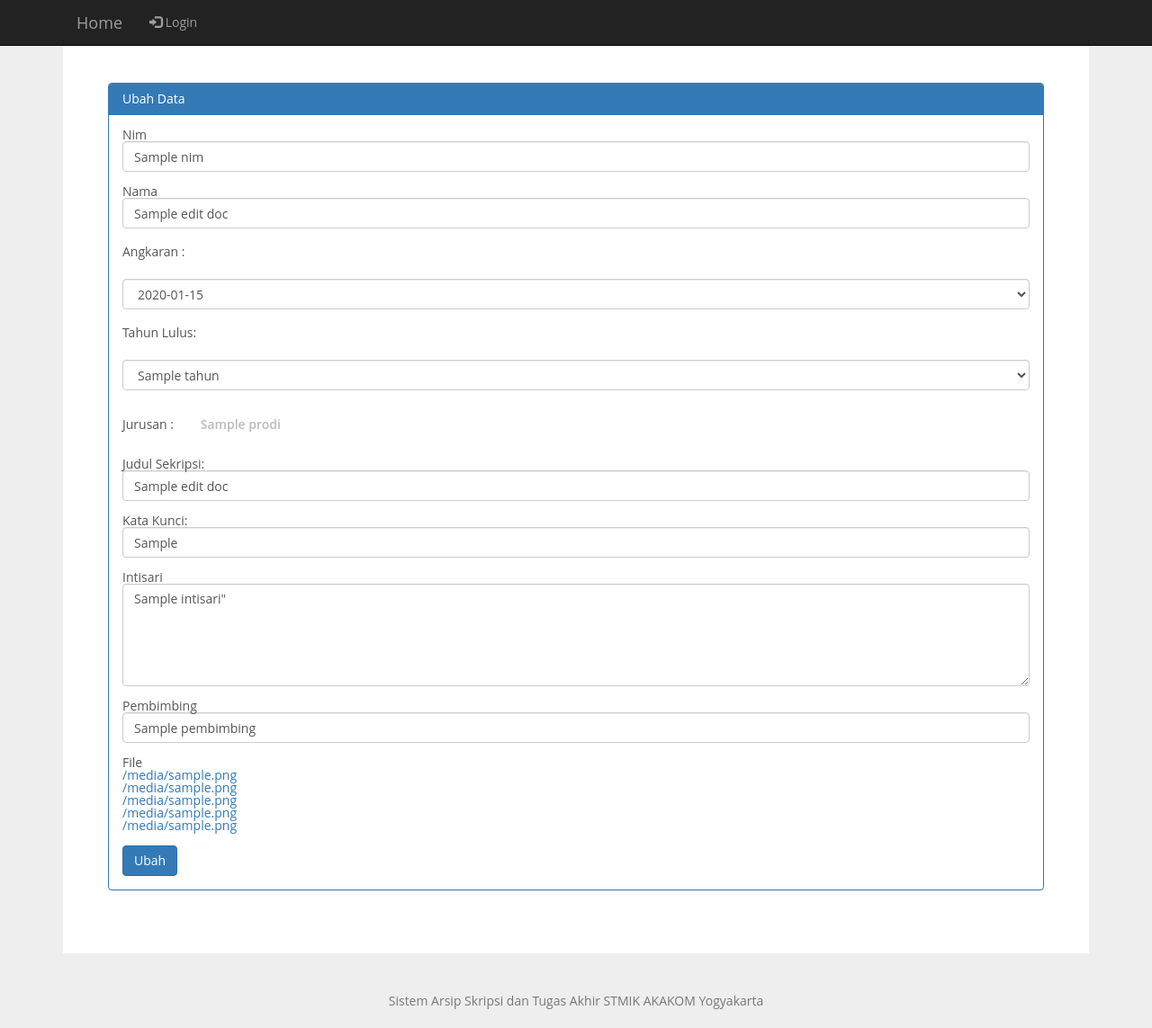
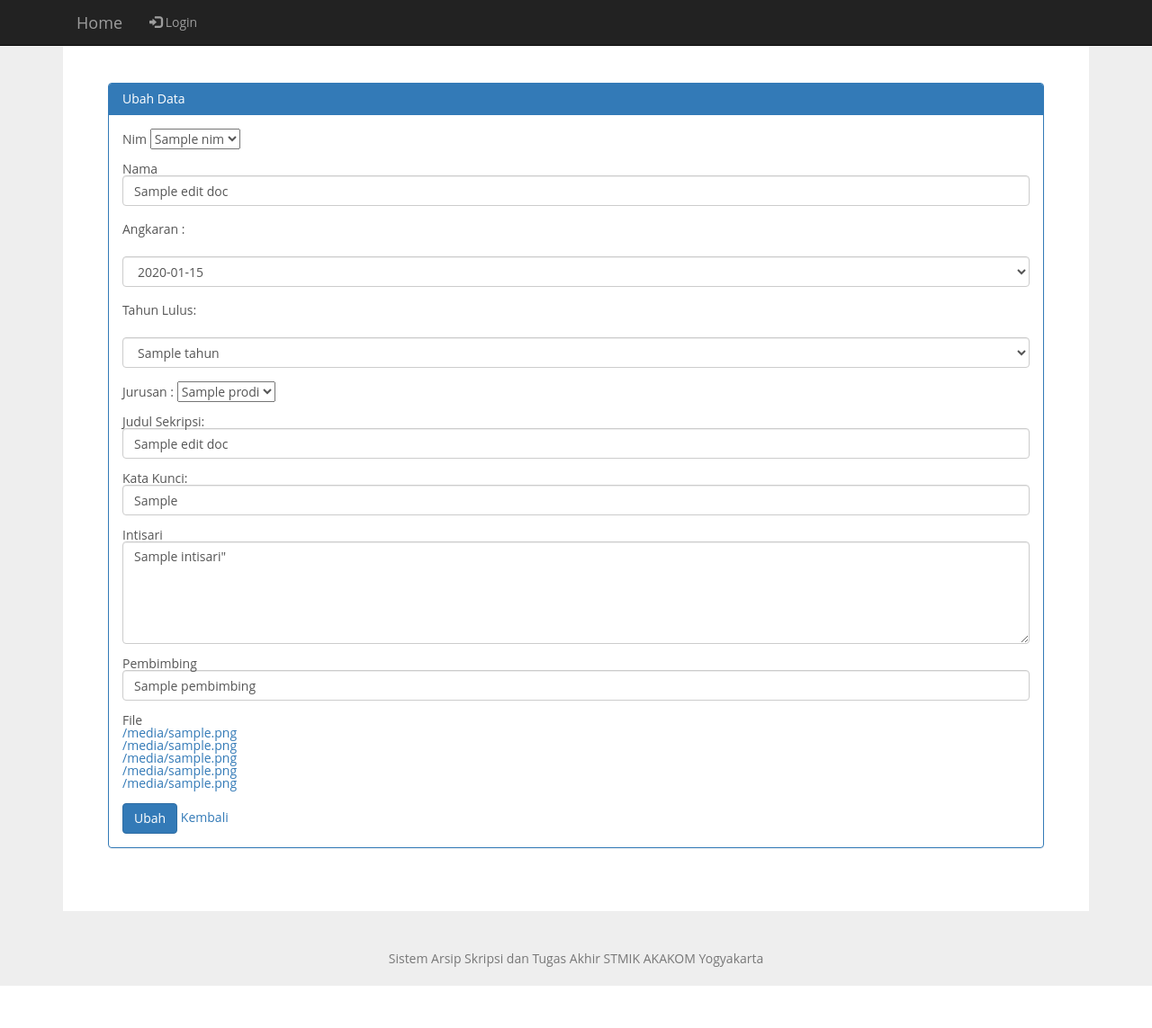
Before and after one commit to Ahmad31/Web_Flask_Cassandra, a Python web app: template app/templates/edit_doc.html in a window 1280 px wide. Shown: the whole page at 90% size. After the commit the page ends 1096 px from the top, so only its background shows below. Run offline with Jinja, Linux system fonts and the light colour scheme; the template is opened without the code that fills it: most values are stand-ins (such as "Sample title", 1, 10 or a date in 2020); some libraries are stand-ins or nearby versions.

Commit message:
ubah edit_doc.html
merubaha tampilan saat edit dokumen

```diff
--- a/app/templates/edit_doc.html
+++ b/app/templates/edit_doc.html
@@ -13,7 +13,9 @@
     {% for edit_doc in view_doc %}
     <div class="form-group">
       Nim
-      <input type="text" name="nim_mhs" class="form-control" value="{{ edit_doc.nim }}">
+      <select name="nim_mhs">
+        <option>  {{ edit_doc.nim }} </option>
+      </select>
     </div>
     <div class="form-group">
       Nama
@@ -39,8 +41,9 @@
 
     <div class="form-group">
       Jurusan :
-      <label>{{ edit_doc.prodi }}</label>
-
+      <select name="jurusan">
+        <option>  {{ edit_doc.prodi }} </option>
+      </select>
     </div>
 
     <div class="form-group">
@@ -73,6 +76,7 @@
     </div>
 
     <button type="submit" class="btn btn-primary">Ubah</button>
+    <a href="{{ url_for('data_doc') }}"> Kembali </a>
     {% endfor %}
   </form>
 
```
